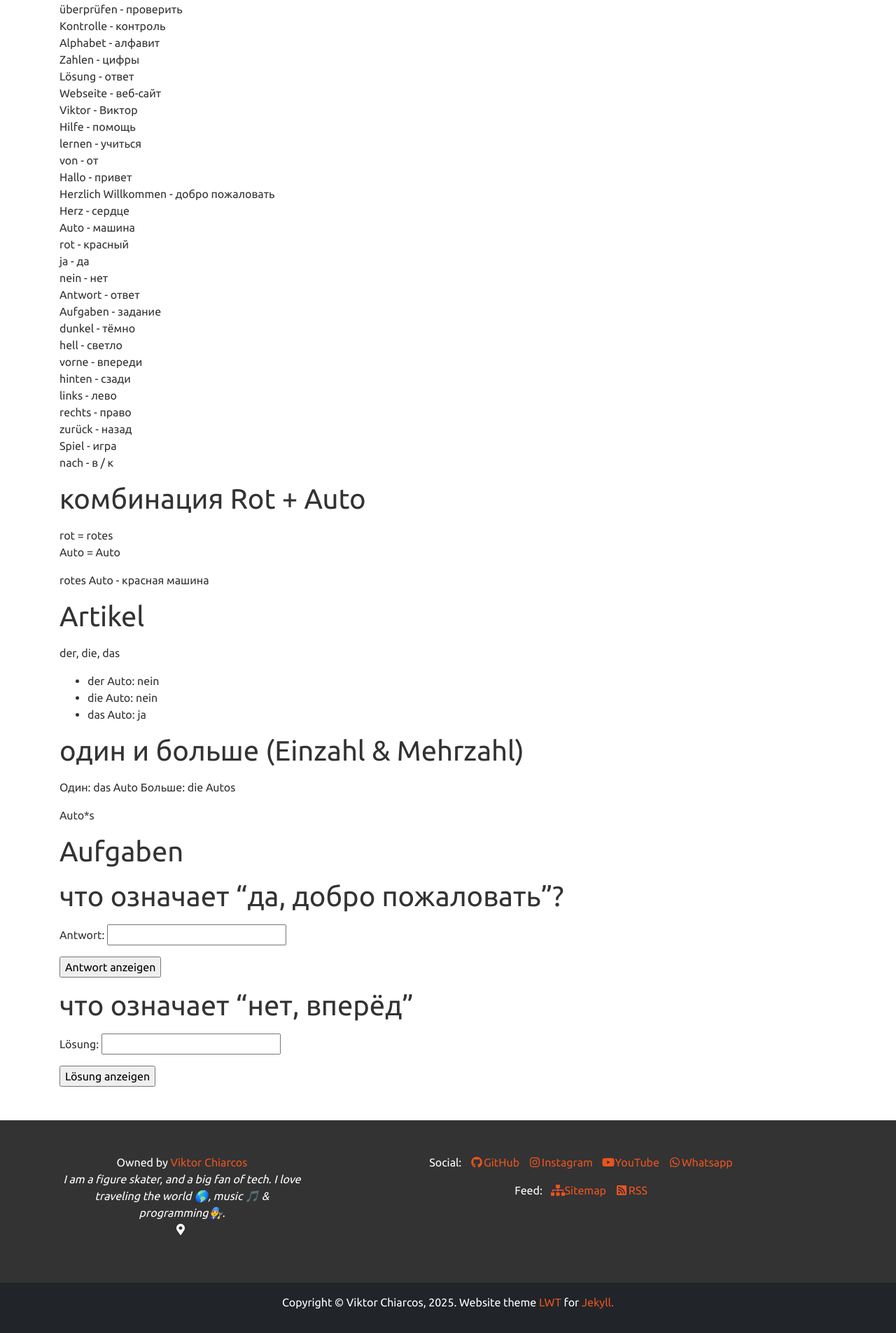
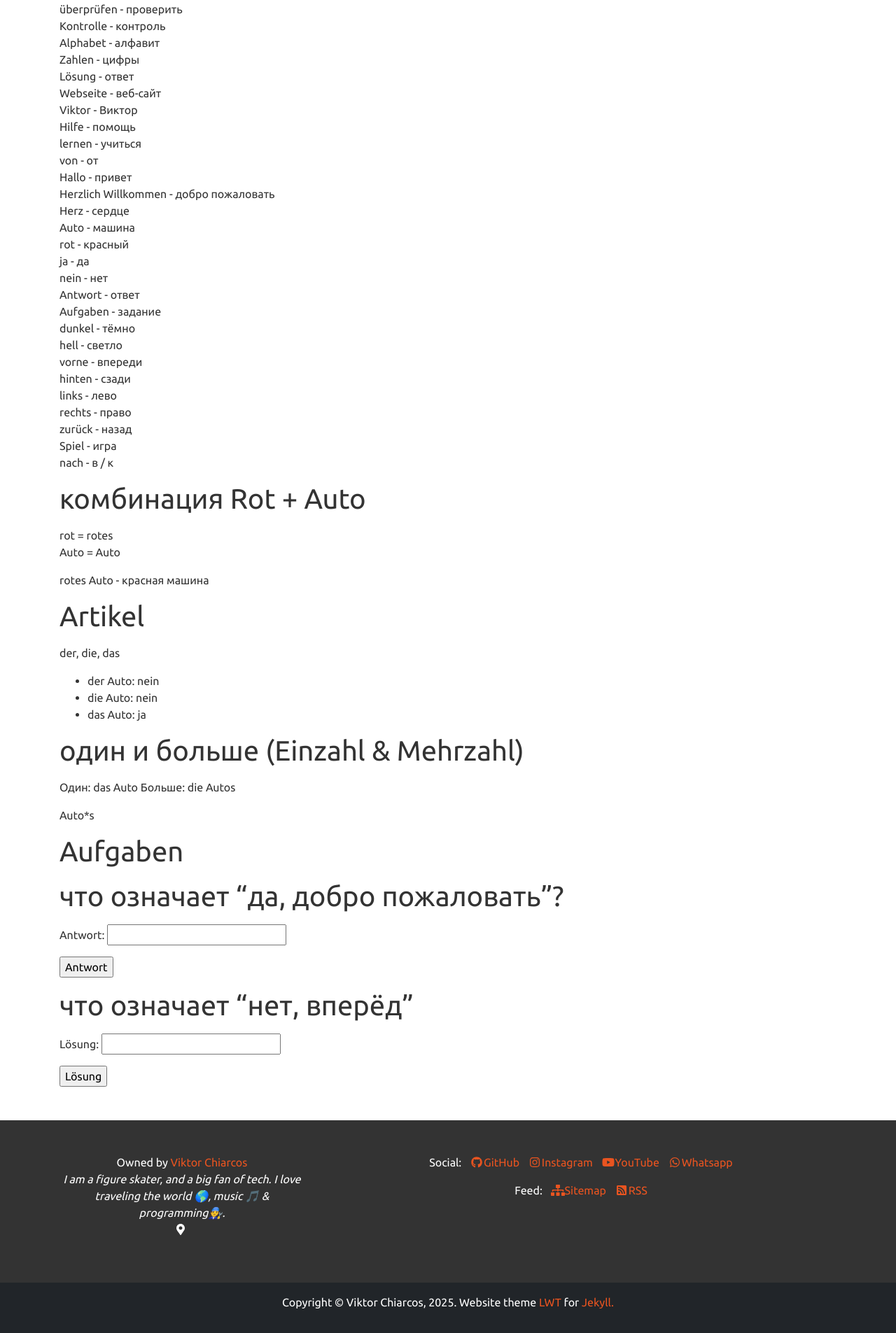
Before and after one commit to viktor-chiarcos/viktor-chiarcos.github.io, a Jekyll site: the page built from _pages/ivan/index.md, in a window 1280 px wide. Shown: the part 1469-3374 px from the top of the page at 70% size. Built offline with Jekyll 4.4.1, drawn with Linux system fonts in a browser that asks for light colours.

Commit message:
index.md aktualisieren

```diff
--- a/_pages/ivan/index.md
+++ b/_pages/ivan/index.md
@@ -115,10 +115,10 @@ Auto*s
 
 Antwort: <input type="text" id="Feld" value="" />
 
-<input type="button" value="Antwort anzeigen" onclick="button1();"/>
+<input type="button" value="Antwort" onclick="button1();"/>
 
 # что означает "нет, вперёд"
 
 Lösung: <input type="text" id="Feld" value="" />
 
-<input type="button" value="Lösung anzeigen" onclick="button2();"/>
+<input type="button" value="Lösung" onclick="button2();"/>
```
